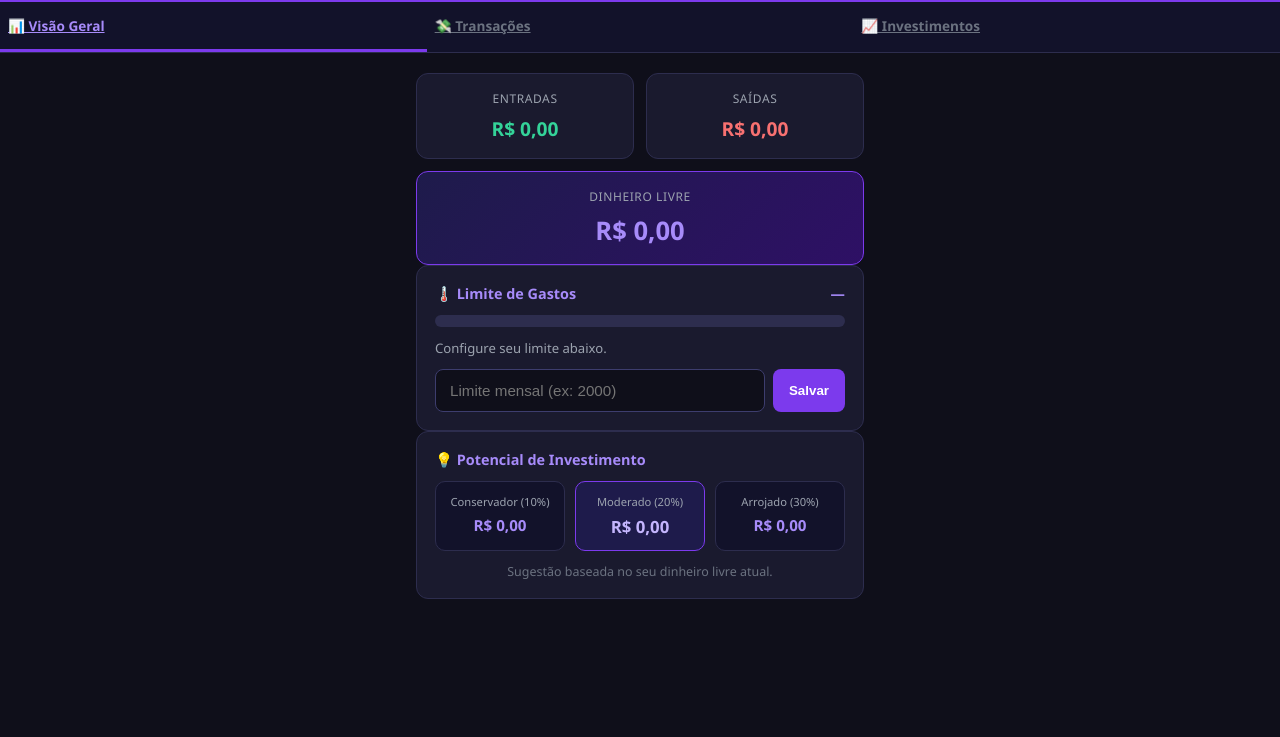
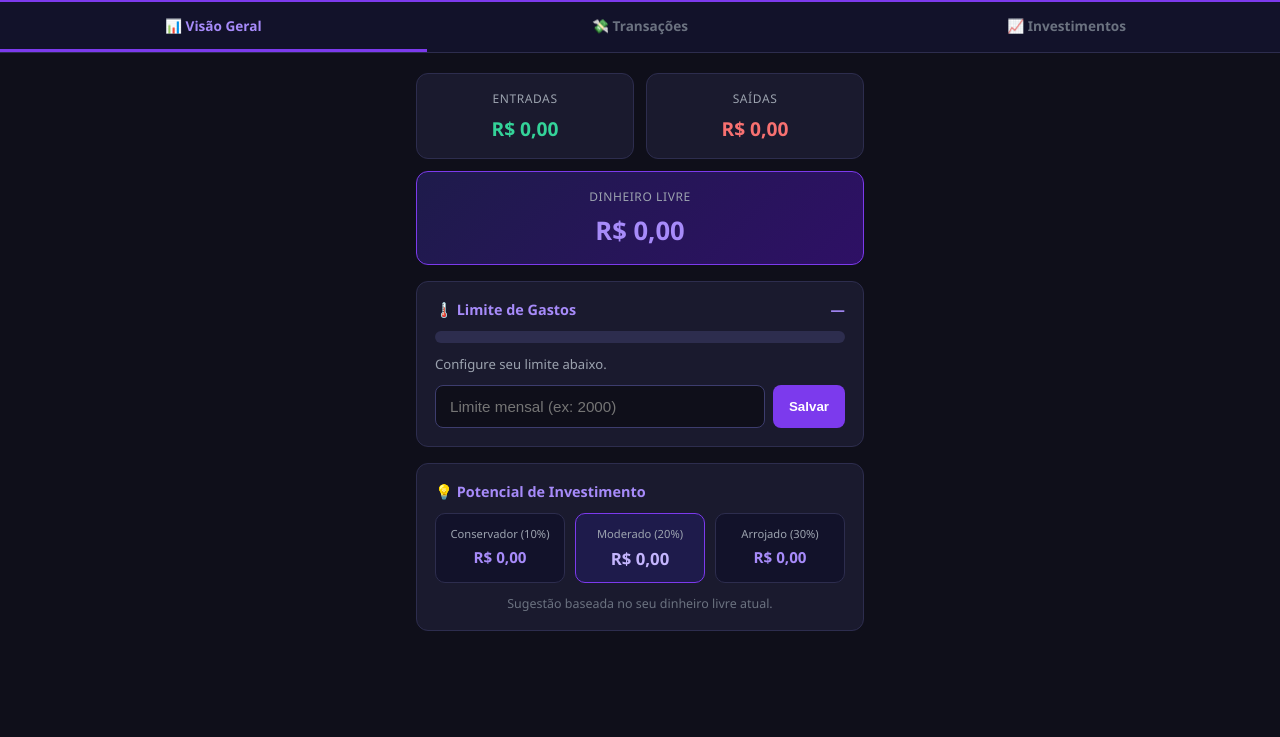
Before and after one commit to hitalorosa/dindin, a plain HTML site: page index.html in a window 1280 px wide. Shown: the part 63-800 px from the top of the page. Drawn offline with Linux system fonts and the light colour scheme; no server answers.

Commit message:
fix: corrige layout do container e estilo dos links de navegacao

```diff
--- a/css/style.css
+++ b/css/style.css
@@ -44,11 +44,14 @@ body {
   padding: 14px 8px;
   background: none;
   border: none;
+  border-bottom: 3px solid transparent;
   color: #6b7280;
   font-size: 0.85rem;
   font-weight: 600;
   cursor: pointer;
-  border-bottom: 3px solid transparent;
+  text-decoration: none;
+  text-align: center;
+  display: block;
   transition: all 0.2s;
 }
 
@@ -58,10 +61,14 @@ body {
 }
 
 /* ── CONTAINER ─────────────────────────────────────── */
-.container { max-width: 480px; margin: 0 auto; padding: 20px 16px; }
-
-.tab-content { display: none; flex-direction: column; gap: 16px; }
-.tab-content.active { display: flex; }
+.container {
+  max-width: 480px;
+  margin: 0 auto;
+  padding: 20px 16px;
+  display: flex;
+  flex-direction: column;
+  gap: 16px;
+}
 
 /* ── CARDS ─────────────────────────────────────────── */
 .cards {
```
